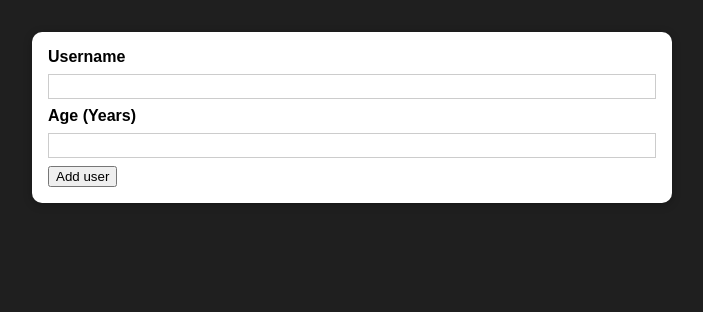
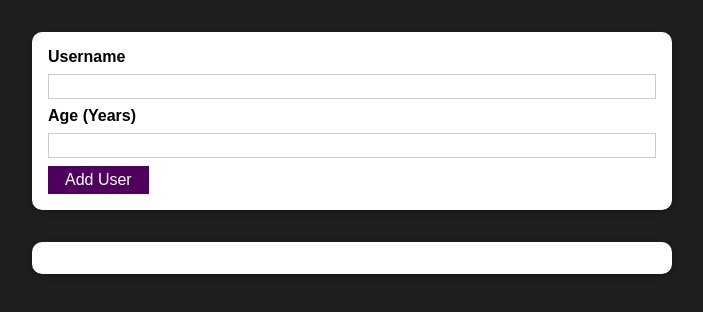
Before and after one commit to helinakdogan/people-lister, a React (Create React App) app: page / in a window 1280 px wide. Shown: the top 312 px of the page, without its empty margins (288-991 px from the left). Built offline with nearby package versions, Linux system fonts and the light colour scheme.

Commit message:
18.06.2023

```diff
--- a/src/App.js
+++ b/src/App.js
@@ -1,10 +1,24 @@
-import React from 'react';
+import React, { useState } from 'react';
+
 import AddUser from './components/Users/AddUser';
+import UsersList from './components/Users/UsersList';
 
 function App() {
+  const [usersList, setUsersList] = useState([]);
+
+  const addUserHandler = (uName, uAge) => {
+    setUsersList((prevUsersList) => {
+      return [
+        ...prevUsersList,
+        { name: uName, age: uAge, id: Math.random().toString() },
+      ];
+    });
+  };
+
   return (
     <div>
-      <AddUser/>
+      <AddUser onAddUser={addUserHandler} />
+      <UsersList users={usersList} />
     </div>
   );
 }
--- /dev/null
+++ b/src/components/UI/Button.js
@@ -0,0 +1,17 @@
+import React from 'react';
+
+import classes from './Button.module.css';
+
+const Button = (props) => {
+  return (
+    <button
+      className={classes.button}
+      type={props.type || 'button'}
+      onClick={props.onClick}
+    >
+      {props.children}
+    </button>
+  );
+};
+
+export default Button;
--- /dev/null
+++ b/src/components/UI/Button.module.css
@@ -0,0 +1,18 @@
+.button {
+    font: inherit;
+    border: 1px solid #4f005f;
+    background: #4f005f;
+    color: white;
+    padding: 0.25rem 1rem;
+    cursor: pointer;
+  }
+
+  .button:hover,
+  .button:active {
+    background: #741188;
+    border-color: #741188;
+  }
+
+  .button:focus {
+    outline: none;
+  }
--- /dev/null
+++ b/src/components/UI/ErrorModal.js
@@ -0,0 +1,26 @@
+import React from 'react';
+
+import Card from './Card';
+import Button from './Button';
+import classes from './ErrorModal.module.css';
+
+const ErrorModal = (props) => {
+  return (
+    <div>
+      <div className={classes.backdrop} onClick={props.onConfirm} />
+      <Card className={classes.modal}>
+        <header className={classes.header}>
+          <h2>{props.title}</h2>
+        </header>
+        <div className={classes.content}>
+          <p>{props.message}</p>
+        </div>
+        <footer className={classes.actions}>
+          <Button onClick={props.onConfirm}>Okay</Button>
+        </footer>
+      </Card>
+    </div>
+  );
+};
+
+export default ErrorModal;
--- /dev/null
+++ b/src/components/UI/ErrorModal.module.css
@@ -0,0 +1,45 @@
+.backdrop {
+    position: fixed;
+    top: 0;
+    left: 0;
+    width: 100%;
+    height: 100vh;
+    z-index: 10;
+    background: rgba(0, 0, 0, 0.75);
+  }
+
+  .modal {
+    position: fixed;
+    top: 30vh;
+    left: 10%;
+    width: 80%;
+    z-index: 100;
+    overflow: hidden;
+  }
+
+  .header {
+    background: #4f005f;
+    padding: 1rem;
+  }
+
+  .header h2 {
+    margin: 0;
+    color: white;
+  }
+
+  .content {
+    padding: 1rem;
+  }
+
+  .actions {
+    padding: 1rem;
+    display: flex;
+    justify-content: flex-end;
+  }
+
+  @media (min-width: 768px) {
+    .modal {
+      left: calc(50% - 20rem);
+      width: 40rem;
+    }
+  }
--- a/src/components/Users/AddUser.js
+++ b/src/components/Users/AddUser.js
@@ -1,26 +1,78 @@
-import React from 'react'
+import React, { useState } from 'react';
+
+import Card from '../UI/Card';
+import Button from '../UI/Button';
+import ErrorModal from '../UI/ErrorModal';
 import classes from './AddUser.module.css';
-import Card from '../UI/Card';
 
 const AddUser = (props) => {
+  const [enteredUsername, setEnteredUsername] = useState('');
+  const [enteredAge, setEnteredAge] = useState('');
+  const [error, setError] = useState();
 
   const addUserHandler = (event) => {
     event.preventDefault();
+    if (enteredUsername.trim().length === 0 || enteredAge.trim().length === 0) {
+      setError({
+        title: 'Invalid input',
+        message: 'Please enter a valid name and age (non-empty values).',
+      });
+      return;
+    }
+    if (+enteredAge < 1) {
+      setError({
+        title: 'Invalid age',
+        message: 'Please enter a valid age (> 0).',
+      });
+      return;
+    }
+    props.onAddUser(enteredUsername, enteredAge);
+    setEnteredUsername('');
+    setEnteredAge('');
+  };
+
+  const usernameChangeHandler = (event) => {
+    setEnteredUsername(event.target.value);
+  };
+
+  const ageChangeHandler = (event) => {
+    setEnteredAge(event.target.value);
+  };
+
+  const errorHandler = () => {
+    setError(null);
   };
 
   return (
-    <Card className={classes.input}>
-    <form onSubmit={addUserHandler}>
-        <label htmlFor='username'>Username</label>
-        <input id='username' type='text'></input>
+    <div>
+      {error && (
+        <ErrorModal
+          title={error.title}
+          message={error.message}
+          onConfirm={errorHandler}
+        />
+      )}
+      <Card className={classes.input}>
+        <form onSubmit={addUserHandler}>
+          <label htmlFor="username">Username</label>
+          <input
+            id="username"
+            type="text"
+            value={enteredUsername}
+            onChange={usernameChangeHandler}
+          />
+          <label htmlFor="age">Age (Years)</label>
+          <input
+            id="age"
+            type="number"
+            value={enteredAge}
+            onChange={ageChangeHandler}
+          />
+          <Button type="submit">Add User</Button>
+        </form>
+      </Card>
+    </div>
+  );
+};
 
-        <label htmlFor='username'>Age (Years)</label>
-        <input id='age' type='number'></input>
-
-        <button type='submit'>Add user</button>
-   </form>
-   </Card>
-  )
-}
-
-export default AddUser
+export default AddUser;
--- /dev/null
+++ b/src/components/Users/UsersList.js
@@ -0,0 +1,20 @@
+import React from 'react';
+
+import Card from '../UI/Card';
+import classes from './UsersList.module.css';
+
+const UsersList = (props) => {
+  return (
+    <Card className={classes.users}>
+      <ul>
+        {props.users.map((user) => (
+          <li key={user.id}>
+            {user.name} ({user.age} years old)
+          </li>
+        ))}
+      </ul>
+    </Card>
+  );
+};
+
+export default UsersList;
--- /dev/null
+++ b/src/components/Users/UsersList.module.css
@@ -0,0 +1,16 @@
+.users {
+    margin: 2rem auto;
+    width: 90%;
+    max-width: 40rem;
+  }
+
+  .users ul {
+    list-style: none;
+    padding: 1rem;
+  }
+
+  .users li {
+    border: 1px solid #ccc;
+    margin: 0.5rem 0;
+    padding: 0.5rem;
+  }
```
